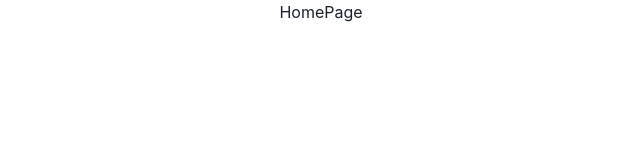
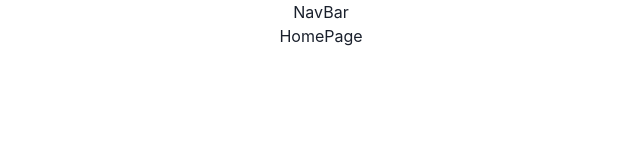
Before and after one commit to amss-22/GrocStore-Clone, a React (Create React App) app in the folder groc-basket/: page / in a window 1280 px wide. Shown: the top 160 px of the page, without its empty margins (319-959 px from the left). Built offline with nearby package versions, Linux system fonts and the light colour scheme.

Commit message:
added navbar

```diff
--- a/groc-basket/src/App.js
+++ b/groc-basket/src/App.js
@@ -1,10 +1,12 @@
 
 import './App.css';
+import NavBar from './orgasm/NavBar';
 import MainRoutes from './Routes/MainRoutes';
 
 function App() {
   return (
     <div className="App">
+      <NavBar/>
      <MainRoutes/>
     </div>
   );
--- /dev/null
+++ b/groc-basket/src/orgasm/NavBar.jsx
@@ -0,0 +1,9 @@
+import React from 'react'
+
+const NavBar = () => {
+  return (
+    <div>NavBar</div>
+  )
+}
+
+export default NavBar
```
Also changed, not shown: groc-basket/src/orgasm/Navigation.jsx (deleted).
